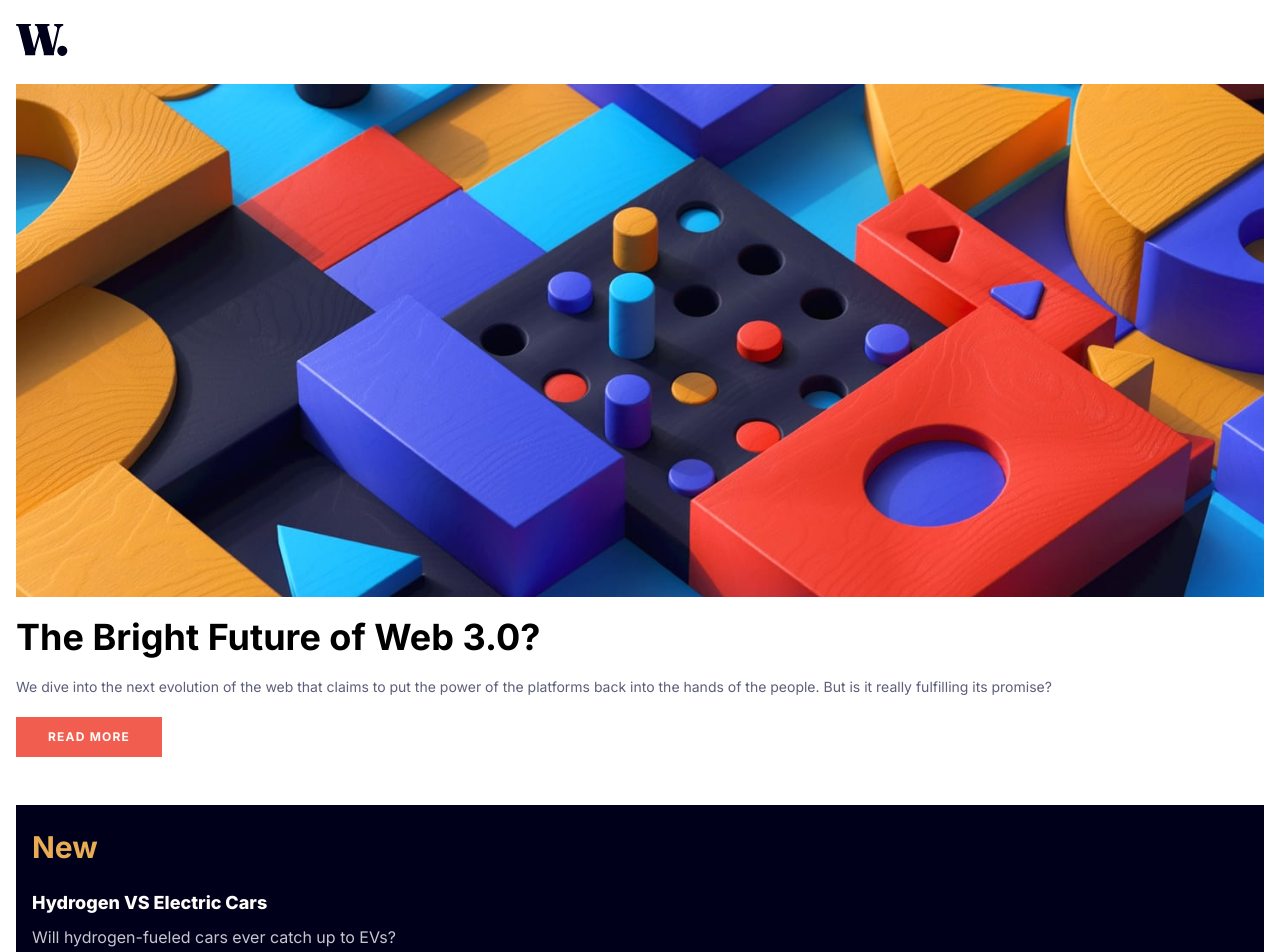
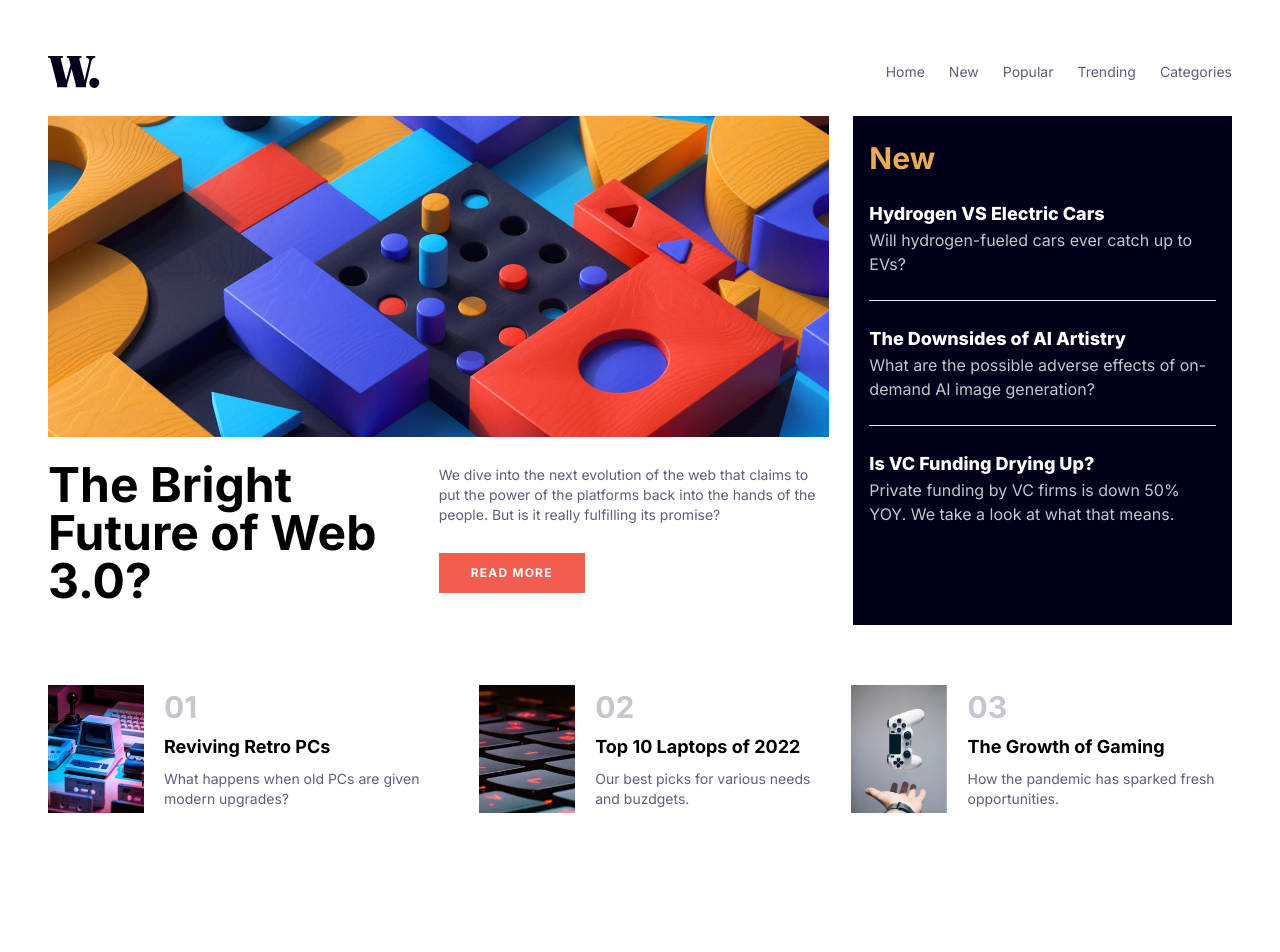
Before and after one commit to miguehenriquez/fem-news-homepage, an Angular app: page / in a window 1280 px wide. Shown: the top 952 px of the page. Built offline with nearby package versions, Linux system fonts and the light colour scheme.

Commit message:
add desktop styles

```diff
--- a/src/app/app.component.html
+++ b/src/app/app.component.html
@@ -1,5 +1,5 @@
 <div [ngClass]="showMenu ? ' h-screen overflow-hidden' : ''">
-  <div class="mx-4 my-6">
+  <div class="mx-4 my-6 lg:p-8">
     <header class="flex justify-between items-center">
       <img class="h-8" src="assets/images/logo.svg" alt="logo" />
       <img
@@ -8,8 +8,16 @@
         src="assets/images/icon-menu.svg"
         alt="menu icon"
       />
+      <nav class="gap-6 hidden lg:flex text-sm text-c-dark-grayish-blue">
+        <a class="hover:text-c-soft-red" href="#">Home</a>
+        <a class="hover:text-c-soft-red" href="#">New</a>
+        <a class="hover:text-c-soft-red" href="#">Popular</a>
+        <a class="hover:text-c-soft-red" href="#">Trending</a>
+        <a class="hover:text-c-soft-red" href="#">Categories</a>
+      </nav>
     </header>
-    <main class="my-7">
+    <div class="lg:grid lg:grid-cols-3 gap-6">
+      <main class="my-7 lg:col-span-2 lg:flex lg:flex-col">
         <picture>
           <source
             media="(min-width: 480px)"
@@ -17,44 +25,61 @@
           />
           <img src="assets/images/image-web-3-mobile.jpg" alt="" />
         </picture>
-      <h1 class="font-bold text-4xl mr-10 my-5">
+        <div class="lg:grid lg:grid-cols-2 lg:mt-1">
+          <h1 class="font-bold text-4xl lg:text-5xl mr-10 my-5">
             The Bright Future of Web 3.0?
           </h1>
 
+          <div class="lg:mt-6">
             <p class="text-c-dark-grayish-blue mr-2 text-sm">
-        We dive into the next evolution of the web that claims to put the power
-        of the platforms back into the hands of the people. But is it really
-        fulfilling its promise?
+              We dive into the next evolution of the web that claims to put the
+              power of the platforms back into the hands of the people. But is
+              it really fulfilling its promise?
             </p>
             <button
-        class="bg-c-soft-red tracking-widest my-5 text-c-off-white uppercase font-bold py-3 px-8 text-xs"
+              class="bg-c-soft-red tracking-widest my-5 lg:mt-7 text-c-off-white uppercase font-bold py-3 px-8 text-xs hover:bg-c-very-dark-blue transition ease-in duration-150"
             >
               Read more
             </button>
+          </div>
+        </div>
       </main>
-    <aside class="bg-c-very-dark-blue text-c-off-white px-4 py-6">
-      <h1 class="text-c-soft-orange text-3xl font-bold">New</h1>
-      <h2 class="font-extrabold text-lg mb-2 mt-6">
+      <aside class="bg-c-very-dark-blue text-c-off-white px-4 py-6 lg:my-7">
+        <h1 class="text-c-soft-orange text-3xl font-bold mb-6">New</h1>
+        <a
+          href="#"
+          class="font-extrabold text-lg mb-2 mt-6 hover:text-c-soft-orange"
+        >
           Hydrogen VS Electric Cars
-      </h2>
+        </a>
         <p class="text-c-grayish-blue">
           Will hydrogen-fueled cars ever catch up to EVs?
         </p>
         <hr class="my-6 text-c-grayish-blue" />
-      <h2 class="font-extrabold text-lg mb-2 mt-6">
+        <a
+          href="#"
+          class="font-extrabold text-lg mb-2 mt-6 hover:text-c-soft-orange"
+        >
           The Downsides of AI Artistry
-      </h2>
+        </a>
         <p class="text-c-grayish-blue">
-        What are the possible adverse effects of on-demand AI image generation?
+          What are the possible adverse effects of on-demand AI image
+          generation?
         </p>
         <hr class="my-6 text-c-grayish-blue" />
-      <h2 class="font-extrabold text-lg mb-2 mt-6">Is VC Funding Drying Up?</h2>
+        <a
+          href="#"
+          class="font-extrabold text-lg mb-2 mt-6 hover:text-c-soft-orange"
+        >
+          Is VC Funding Drying Up?
+        </a>
         <p class="text-c-grayish-blue">
-        Private funding by VC firms is down 50% YOY. We take a look at what that
-        means.
+          Private funding by VC firms is down 50% YOY. We take a look at what
+          that means.
         </p>
       </aside>
-    <aside class="mt-12 mb-16">
+    </div>
+    <aside class="mt-12 mb-16 lg:flex lg:gap-4 lg:mt-0">
       <div class="flex gap-5 my-8">
         <img
           src="assets/images/image-retro-pcs.jpg"
@@ -63,7 +88,9 @@
         />
         <div class="flex flex-col justify-around">
           <h1 class="text-3xl text-c-grayish-blue font-bold">01</h1>
-          <h2 class="font-bold text-lg">Reviving Retro PCs</h2>
+          <a class="font-bold text-lg hover:text-c-soft-red"
+            >Reviving Retro PCs</a
+          >
           <p class="text-c-dark-grayish-blue text-sm">
             What happens when old PCs are given modern upgrades?
           </p>
@@ -77,7 +104,9 @@
         />
         <div class="flex flex-col justify-around">
           <h1 class="text-3xl text-c-grayish-blue font-bold">02</h1>
-          <h2 class="font-bold text-lg">Top 10 Laptops of 2022</h2>
+          <a class="font-bold text-lg hover:text-c-soft-red"
+            >Top 10 Laptops of 2022</a
+          >
           <p class="text-c-dark-grayish-blue text-sm">
             Our best picks for various needs and buzdgets.
           </p>
@@ -91,7 +120,9 @@
         />
         <div class="flex flex-col justify-around">
           <h1 class="text-3xl text-c-grayish-blue font-bold">03</h1>
-          <h2 class="font-bold text-lg">The Growth of Gaming</h2>
+          <a class="font-bold text-lg hover:text-c-soft-red"
+            >The Growth of Gaming</a
+          >
           <p class="text-c-dark-grayish-blue text-sm">
             How the pandemic has sparked fresh opportunities.
           </p>
```
Lines whose indentation alone changed are shown as unchanged.
